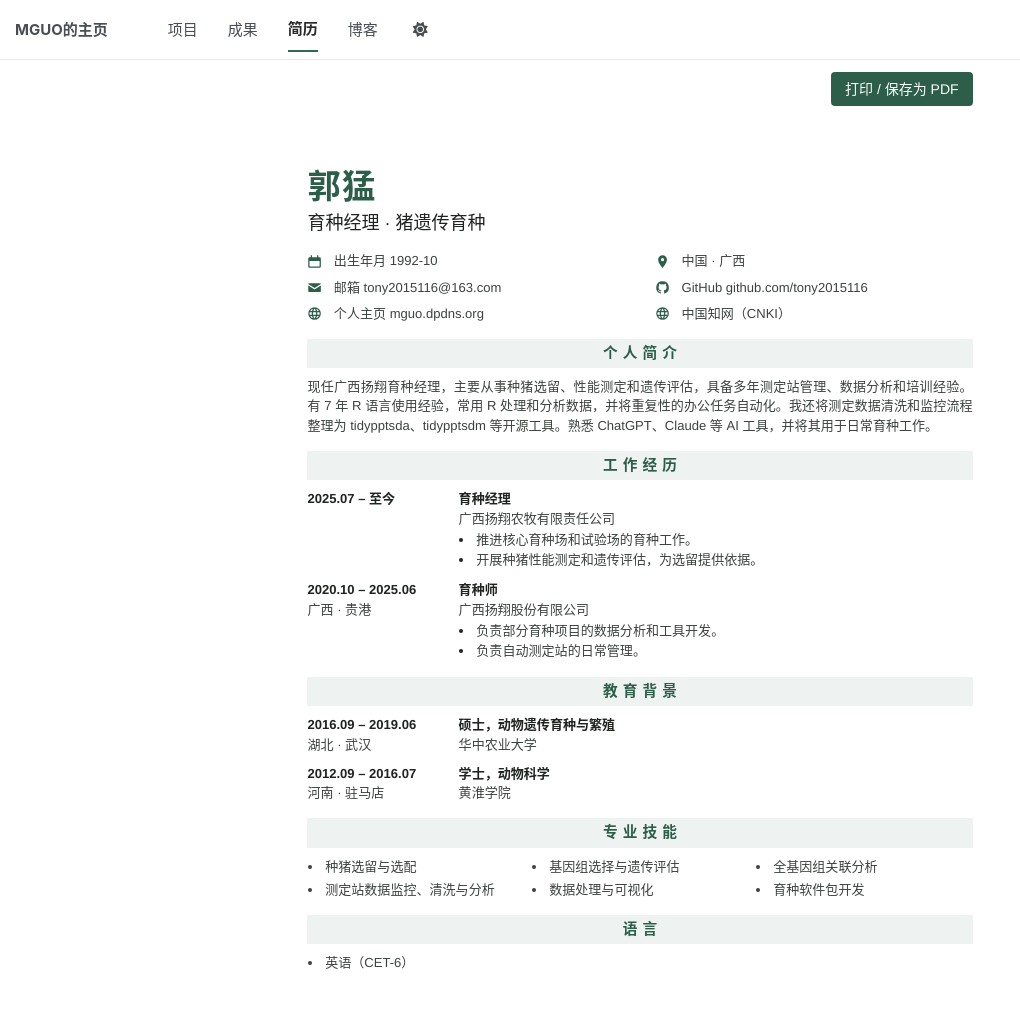
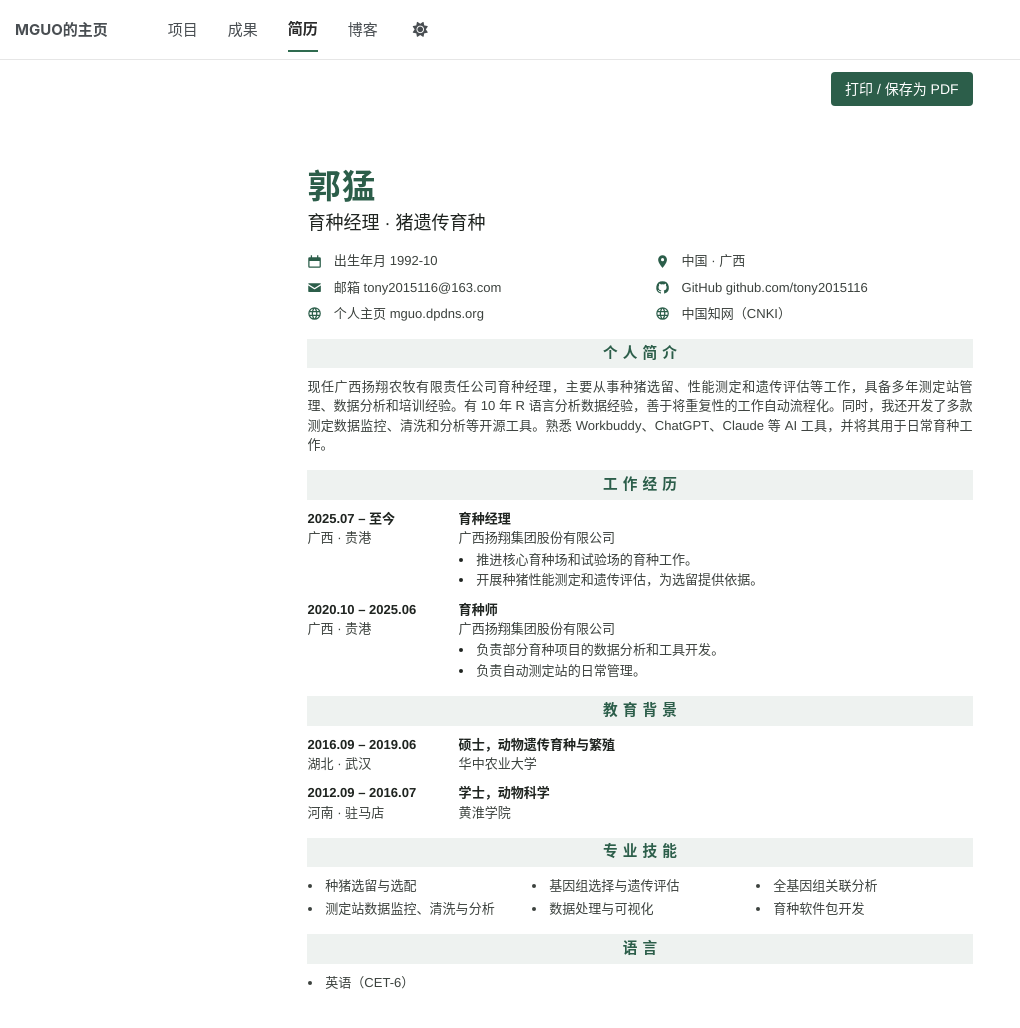
Before and after one commit to tony2015116/tony2015116.github.io, a Jekyll site: the page built from _pages/cv.html, in a window 1280 px wide and 1033 px high. Shown: the top 1028 px of the window, without its empty margins (0-1020 px from the left). Built offline with Jekyll 4.4.1, drawn with Linux system fonts in a browser that asks for light colours; a script bundle is joined from its source files by our own code.

Commit message:
更新工作经历单位名称、地点与个人简介
Co-Authored-By: Claude Opus 5.5 <noreply@anthropic.com>
Claude-Session: https://claude.ai/code/session_01EG2X4ysN5SNGm8x48jNj3m

```diff
--- a/_data/cv.yml
+++ b/_data/cv.yml
@@ -23,20 +23,21 @@ contact:
     text: "中国知网（CNKI）"
     url: "https://au.cnki.net/author/personalInfo/000079747139"
 
-summary: "现任广西扬翔育种经理，主要从事种猪选留、性能测定和遗传评估，具备多年测定站管理、数据分析和培训经验。有 7 年 R 语言使用经验，常用 R 处理和分析数据，并将重复性的办公任务自动化。我还将测定数据清洗和监控流程整理为 tidypptsda、tidypptsdm 等开源工具。熟悉 ChatGPT、Claude 等 AI 工具，并将其用于日常育种工作。"
+summary: "现任广西扬翔农牧有限责任公司育种经理，主要从事种猪选留、性能测定和遗传评估等工作，具备多年测定站管理、数据分析和培训经验。有 10 年 R 语言分析数据经验，善于将重复性的工作自动流程化。同时，我还开发了多款测定数据监控、清洗和分析等开源工具。熟悉 Workbuddy、ChatGPT、Claude 等 AI 工具，并将其用于日常育种工作。"
 
 # 工作经历：最新的写在最上面
 experience:
   - time: "2025.07 – 至今"
+    place: "广西 · 贵港"
     title: "育种经理"
-    org: "广西扬翔农牧有限责任公司"
+    org: "广西扬翔集团股份有限公司"
     bullets:
       - "推进核心育种场和试验场的育种工作。"
       - "开展种猪性能测定和遗传评估，为选留提供依据。"
   - time: "2020.10 – 2025.06"
     place: "广西 · 贵港"
     title: "育种师"
-    org: "广西扬翔股份有限公司"
+    org: "广西扬翔集团股份有限公司"
     bullets:
       - "负责部分育种项目的数据分析和工具开发。"
       - "负责自动测定站的日常管理。"
--- a/_data/experience.yml
+++ b/_data/experience.yml
@@ -3,11 +3,11 @@
 work:
   - time: "2025.07 – 至今"
     what: "育种经理"
-    where: "广西扬翔集团有限公司"
+    where: "广西扬翔集团股份有限公司"
     note: "负责扬翔农牧有限责任公司育种工作"
   - time: "2020.10 – 2025.06"
     what: "育种师"
-    where: "广西扬翔股份有限公司"
+    where: "广西扬翔集团股份有限公司"
     note: "实施、管理育种项目，试验场测定站管理"
 education:
   - time: "2016.09 – 2019.06"
```
